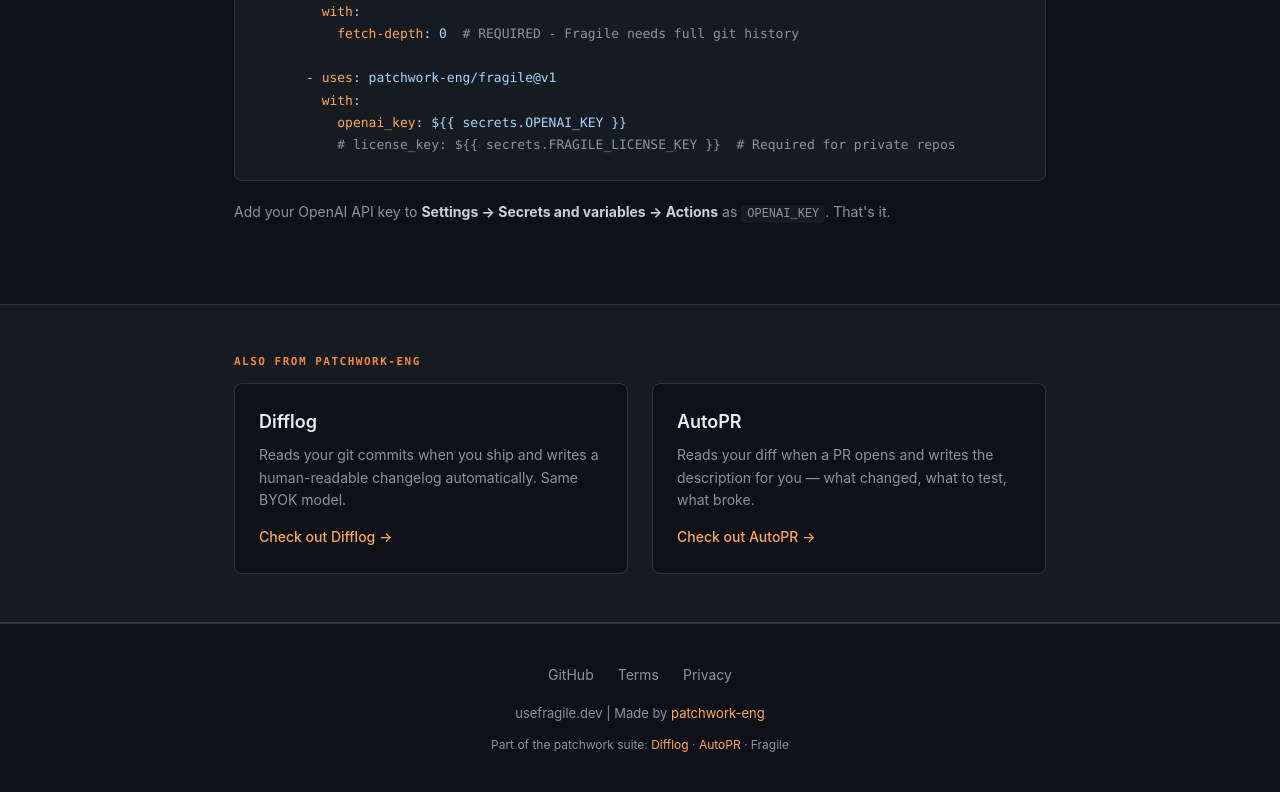
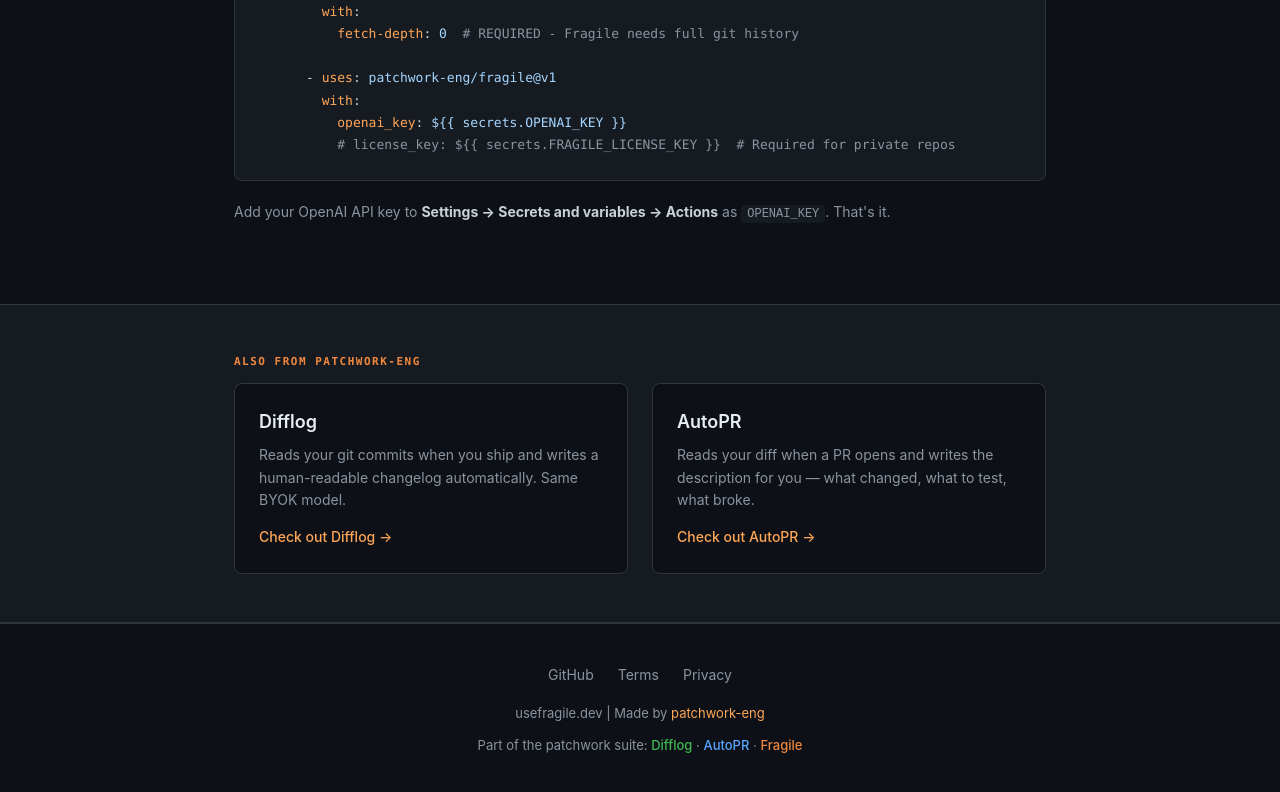
Before and after one commit to patchwork-eng/fragile, a website: page docs/index.html in a window 1280 px wide. Shown: the part 4793-5585 px from the top of the page. Drawn offline with Linux system fonts and the light colour scheme.

Commit message:
feat: patchwork suite footer with colors (Difflog · AutoPR · Fragile)

```diff
--- a/docs/index.html
+++ b/docs/index.html
@@ -783,7 +783,7 @@
       <a href="privacy.html">Privacy</a>
     </div>
     <p class="footer-copy">usefragile.dev | Made by <a href="https://github.com/patchwork-eng">patchwork-eng</a></p>
-    <p class="footer-suite">Part of the patchwork suite: <a href="https://difflog.io">Difflog</a> · <a href="https://autopr.dev">AutoPR</a> · Fragile</p>
+    <p style="margin-top: 12px; font-size: 13px; color: var(--text-muted);">Part of the patchwork suite: <a href="https://difflog.io" style="color: #3fb950; text-decoration: none; font-weight: 500;">Difflog</a> · <a href="https://autopr.dev" style="color: #58a6ff; text-decoration: none; font-weight: 500;">AutoPR</a> · <a href="https://usefragile.dev" style="color: #f0883e; text-decoration: none; font-weight: 500;">Fragile</a></p>
   </div>
 </footer>
 
```
